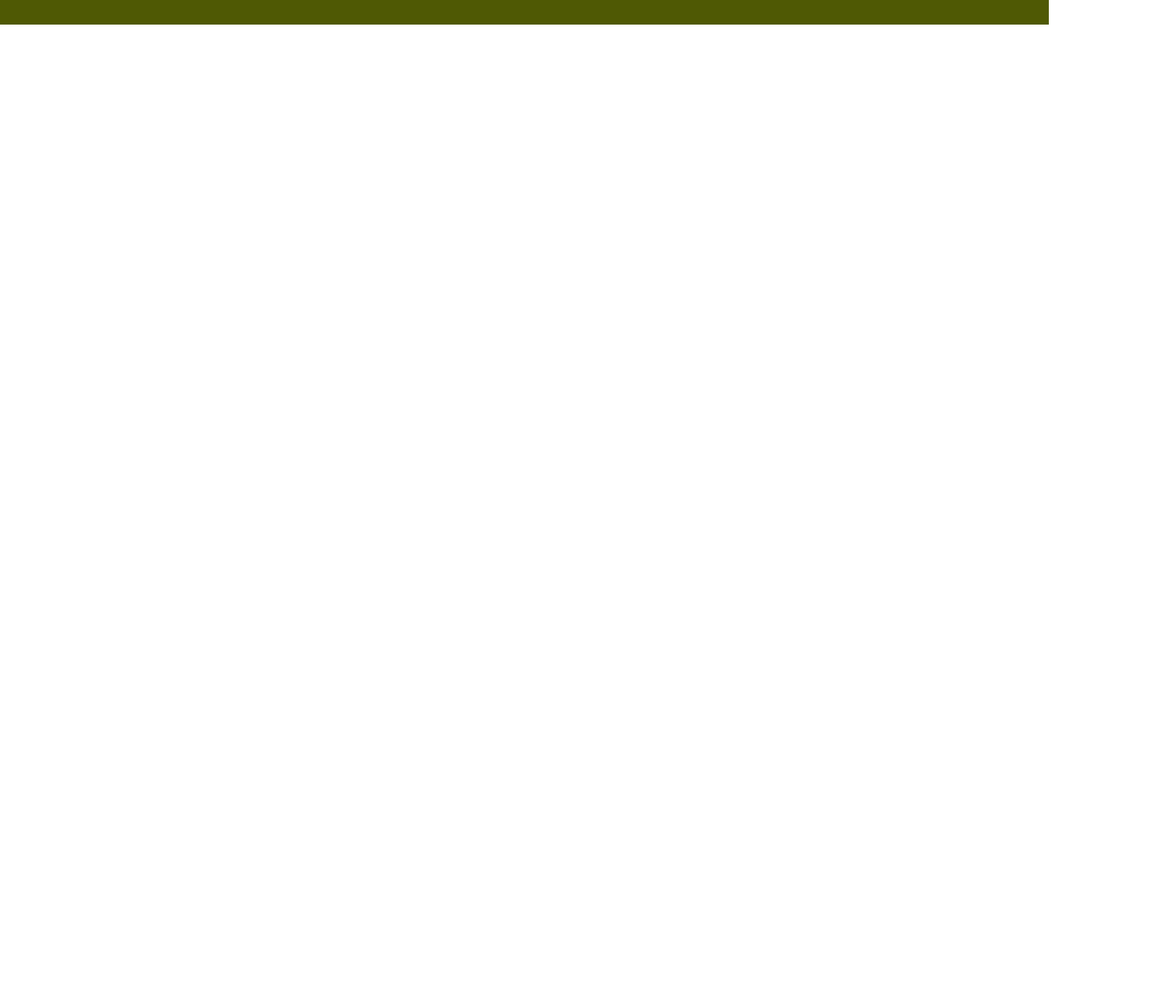
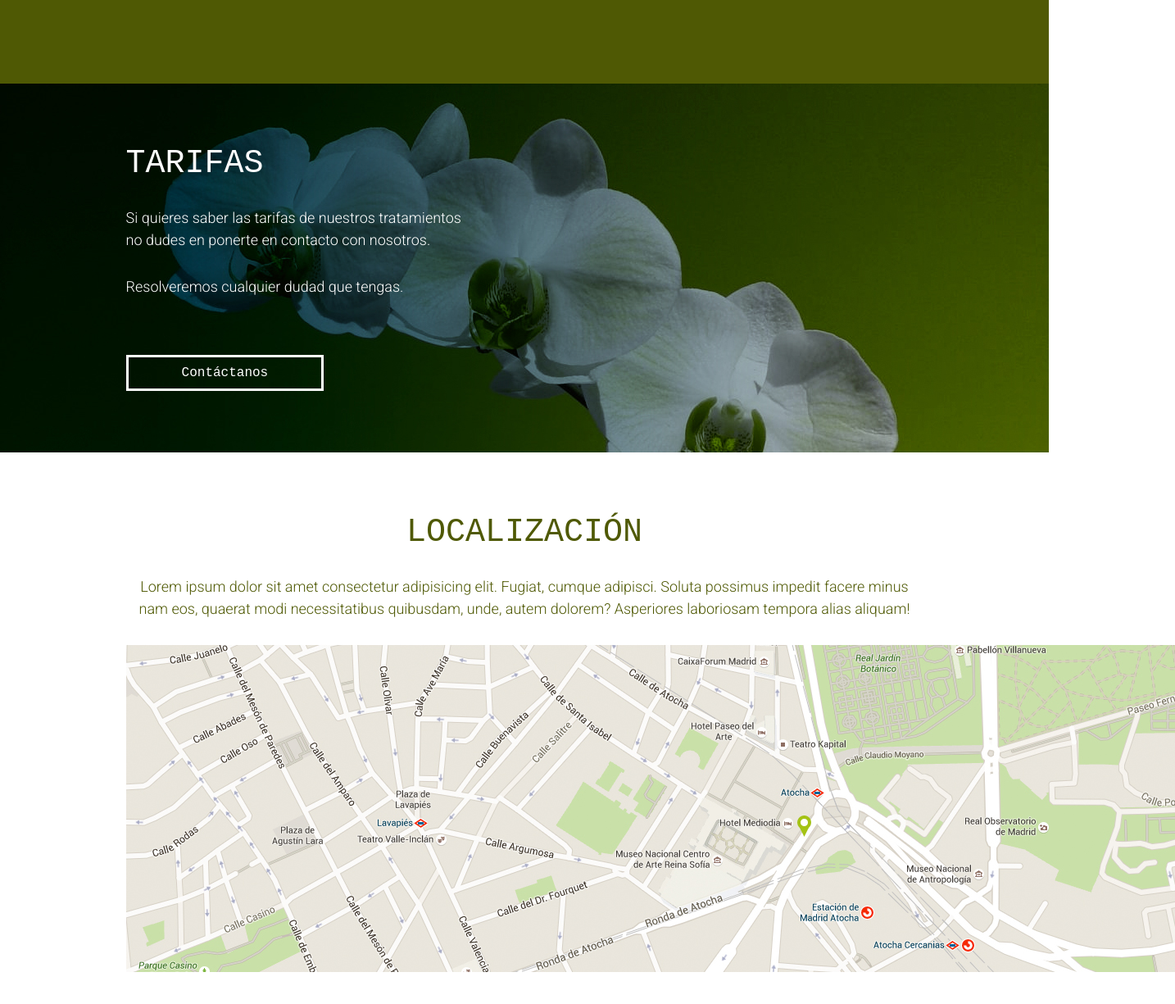
Before and after one commit to Karlabarrios/practica-spa-tres, a plain HTML site: page spa-mockup/index.html in a window 1280 px wide. Shown: the part 1255-2480 px from the top of the page at 82% size, 1434 px wide, since content can reach past the window. Before the commit the page ends 1285 px from the top, so only its background shows below. Drawn offline with nearby package versions, Linux system fonts and the light colour scheme; a web font is replaced by a local one.

Commit message:
versión tres

```diff
--- a/spa-mockup/css/style.css
+++ b/spa-mockup/css/style.css
@@ -7,12 +7,14 @@ a {
     text-decoration: none;
     font-family: 'Martian Mono', monospace;
     font-weight: 200;
+    color: #fff;
 }
 p {
     font-size: 18px;
     font-family: 'Roboto', sans-serif;
     font-weight: 300;
     margin-bottom: 30px;
+    line-height: 27px;
 }
 h2 {
     font-size: 40px;
@@ -58,16 +60,52 @@ nav a:hover {
 
 /*Secciones*/
 /*Sección QUIÉNES SOMOS*/
-.quienes-somos{
+.quienes-somos {
     text-align: center;
     background-color: #ABBF15;
     color: #fff;
     padding: 75px 12%;
 }
 /*Sección TRATAMIENTOS*/
-.tratamientos{
+.tratamientos {
     text-align: center;
     background-color: #4F5904;
     color: #fff;
     padding: 75px 12%;
 }
+/*Sección TARIFAS*/
+.tarifas {
+    text-align: left;
+    color: #fff;
+    padding: 75px 12%;
+    background-image: url(../imagenes/dummy-tarifas.jpg);
+    background-repeat: no-repeat;
+    background-position: center;
+    background-size: cover;
+}
+.tarifas div {
+    border-style: solid;
+    border-color: #fff;
+    display: inline-block;
+    margin-top: 40px;
+}
+.tarifas a{
+    padding: 10px 65px;
+    margin: 0;
+    font-weight: 300;
+    display: inline-block;
+}
+.tarifas a:hover {
+    color: #4F5904;
+    font-weight: 500;
+    background-color: #fff;
+}
+
+/*Sección LOCALIZACIÓN*/
+.localizacion {
+    text-align: center;
+    color: #4F5904;
+    padding: 75px 12%;
+}
+
+/*Footer*/
--- a/spa-mockup/index.html
+++ b/spa-mockup/index.html
@@ -29,20 +29,23 @@
     <header id="inicio">
         <img src="imagenes/logo.png" alt="logo-spa">
     </header>
+
     <!--Menú nav-->
     <nav>
         <a href="#inicio">INICIO</a>
         <a href="#quienes">QUIÉNES SOMOS</a>
         <a href="#tratamientos">TRATAMIENTOS</a>
-        <a href="">TARIFAS</a>
-        <a href="">LOCALIZACIÓN</a>
+        <a href="#tarifas">TARIFAS</a>
+        <a href="#localizacion">LOCALIZACIÓN</a>
     </nav>
+
     <!--Seción 1-->
     <section class="quienes-somos" id="quienes">
         <h2>QUIÉNES SOMOS</h2>
         <p> Lorem ipsum dolor sit amet consectetur adipisicing elit. Asperiores accusamus sit blanditiis, voluptatum amet ipsa ullam quia porro, excepturi vel quisquam rem beatae ipsum aspernatur labore exercitationem placeat aliquam magnam.</p>
         <p>Lorem ipsum dolor sit amet consectetur adipisicing elit. Dignissimos deserunt laborum vel enim officia reiciendis cumque tenetur autem reprehenderit, earum culpa dolores saepe, tempora animi? Dicta tempore facere nostrum illum. Lorem ipsum dolor sit amet consectetur adipisicing elit. Ducimus atque, consequuntur sit qui ut autem mollitia expedita laborum et voluptatibus voluptates at eum placeat amet deleniti dolorum explicabo nostrum impedit.</p>
     </section>
+
     <!--Seción 2-->
     <section class="tratamientos" id="tratamientos">
         <h2>TRATAMIENTOS</h2>
@@ -50,7 +53,28 @@
         <p>Lorem ipsum dolor sit amet consectetur adipisicing elit. Dignissimos deserunt laborum vel enim officia reiciendis cumque tenetur autem reprehenderit, earum culpa dolores saepe, tempora animi? Dicta tempore facere nostrum illum. Lorem ipsum dolor sit amet consectetur adipisicing elit. Ducimus atque, consequuntur sit qui ut autem mollitia expedita laborum et voluptatibus voluptates at eum placeat amet deleniti dolorum explicabo nostrum impedit.</p>
     </section>
 
+    <!--Seción 3-->
+    <section class="tarifas" id="tarifas">
+        <h2>TARIFAS</h2>
+        <p>Si quieres saber las tarifas de nuestros tratamientos <br> no dudes en ponerte en contacto con nosotros.</p>
+        <p>Resolveremos cualquier dudad que tengas.</p>
+        <div>
+            <a href="https://www.whatsapp.com/?lang=es_LA" target="_blank"> Contáctanos</a>
+        </div>
 
+    </section>
+
+    <!--Seción 4-->
+    <section class="localizacion" id="localizacion">
+        <h2>LOCALIZACIÓN</h2>
+        <p>Lorem ipsum dolor sit amet consectetur adipisicing elit. Fugiat, cumque adipisci. Soluta possimus impedit facere minus nam eos, quaerat modi necessitatibus quibusdam, unde, autem dolorem? Asperiores laboriosam tempora alias aliquam!</p>
+        <img src="imagenes/dummy-mapa.jpg" alt="img-localizacion">
+    </section>
+
+    <!--Seción 4-->
+    <footer>
+
+    </footer>
 
     <!--Script JQuery para smooth scroll-->
     <script src="https://ajax.googleapis.com/ajax/libs/jquery/3.3.1/jquery.min.js"></script>
```
